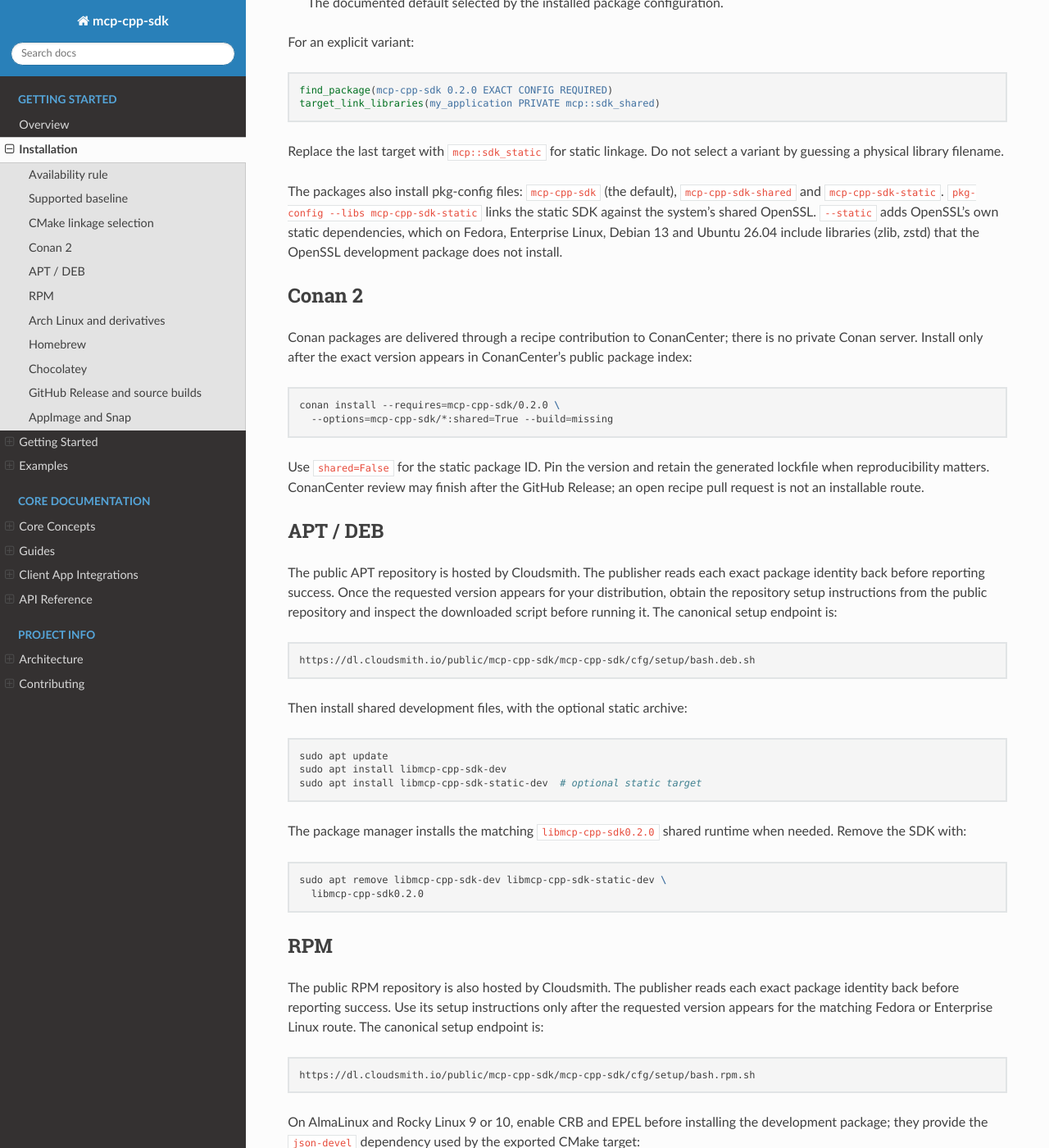
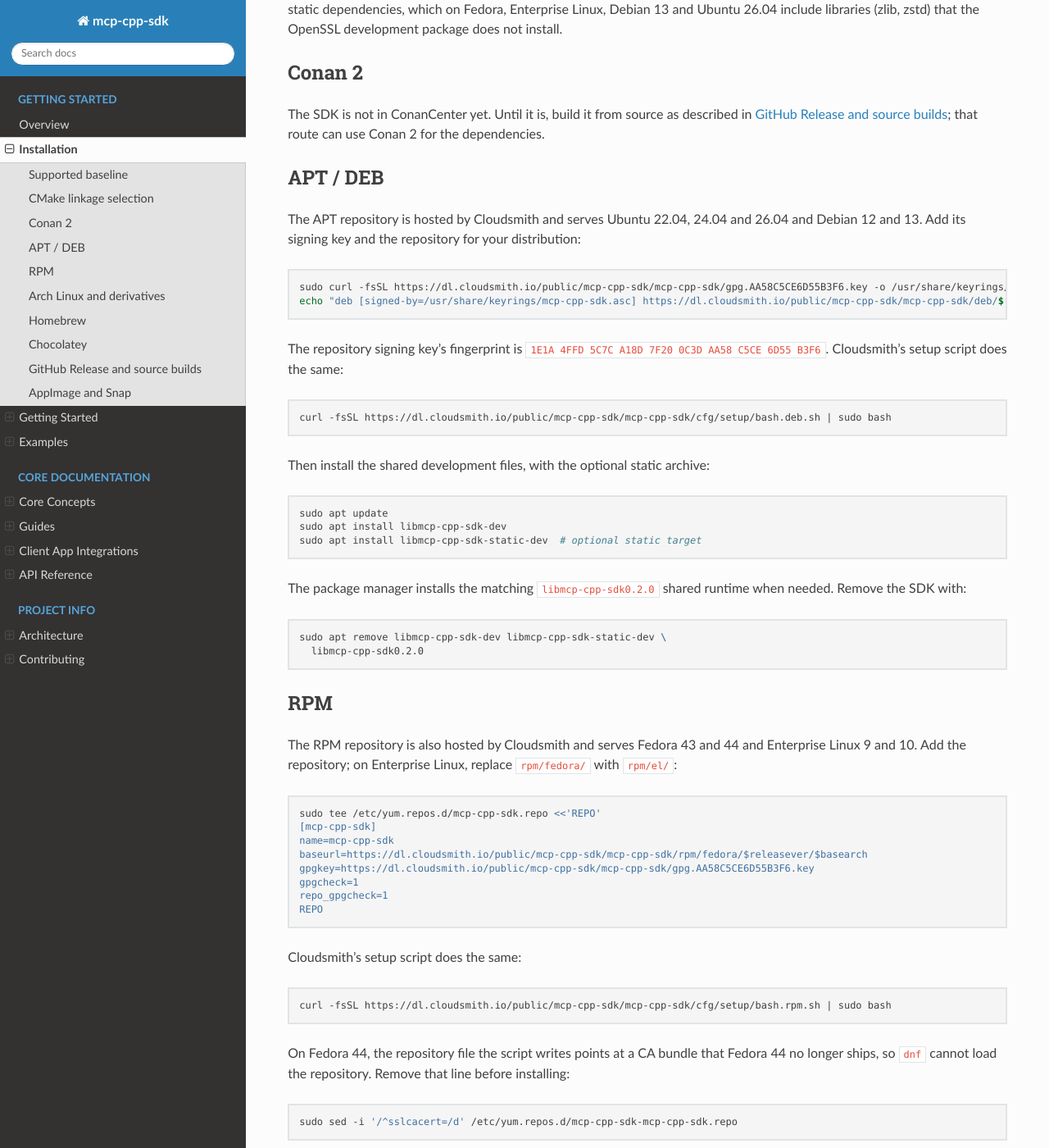
Before and after one commit to yurirocha15/mcp-cpp-sdk, a Sphinx documentation site: the page built from docs/installation.rst, in a window 1280 px wide and 1400 px high, scrolled down 1390 px. Shown: the whole window at 82% size. Built offline with Sphinx 7.4.7 and the Read the Docs theme 3.1.0, drawn with Linux system fonts in a browser that asks for light colours; some of the changed text lies outside the part shown.

Commit message:
docs: give install commands instead of release pipeline notes
Replace the README installation paragraph about publisher read-back and
pending provider reviews with a table of install routes, and point the
FetchContent example at v0.2.0. The SDK enables its own tests, examples
and docs by default even as a subproject, so the example turns them off;
without that, configuring needs GTest.

In the installation guide, drop the availability rule and similar
pipeline wording. The APT and RPM sections now add the Cloudsmith key and
repository directly, keep the setup script as an alternative, and note
the Fedora 44 repository-file fix the script needs. Conan and Chocolatey
are marked as not yet available.

Tested: the APT and RPM steps install 0.2.0 on Ubuntu 22.04/24.04/26.04,
Debian 12/13, Fedora 43/44 and AlmaLinux 9/10 (x86_64); the Homebrew tap
installs and links on Ubuntu 24.04; the FetchContent example builds
against v0.2.0 on Ubuntu 24.04 and answers initialize; sphinx-build -W
passes.

```diff
--- a/docs/installation.rst
+++ b/docs/installation.rst
@@ -1,21 +1,5 @@
 Installation
 ============
-
-Availability rule
------------------
-
-The release pipeline prepares GitHub Release, Conan 2, APT/DEB, RPM, AUR,
-Homebrew, and Chocolatey outputs.  The GitHub, Cloudsmith (APT/RPM), and AUR
-publishers report success only after the exact public object matches the
-release identity.  ConanCenter, Homebrew, and Chocolatey are
-provider-controlled review or moderation routes and remain pending until the
-destination accepts the release.
-
-A package-manager route is installable only after the requested version
-appears at that route's public provider.  Before the first stable release, or
-while a submission is pending, use a reviewed source revision.  Do not infer
-availability from this page, an uploaded file, or an open package-repository
-pull request.
 
 Supported baseline
 ------------------
@@ -87,34 +71,31 @@
 Conan 2
 -------
 
-Conan packages are delivered through a recipe contribution to ConanCenter;
-there is no private Conan server.  Install only after the exact version appears
-in ConanCenter's public package index:
-
-.. code-block:: bash
-
-   conan install --requires=mcp-cpp-sdk/0.2.0 \
-     --options=mcp-cpp-sdk/*:shared=True --build=missing
-
-Use ``shared=False`` for the static package ID.  Pin the version and retain the
-generated lockfile when reproducibility matters.  ConanCenter review may finish
-after the GitHub Release; an open recipe pull request is not an installable
-route.
+The SDK is not in ConanCenter yet.  Until it is, build it from source as
+described in `GitHub Release and source builds`_; that route can use Conan 2
+for the dependencies.
 
 APT / DEB
 ---------
 
-The public APT repository is hosted by Cloudsmith.  The publisher reads each
-exact package identity back before reporting success.  Once
-the requested version appears for your distribution, obtain the repository
-setup instructions from the public repository and inspect the downloaded
-script before running it.  The canonical setup endpoint is:
+The APT repository is hosted by Cloudsmith and serves Ubuntu 22.04, 24.04 and
+26.04 and Debian 12 and 13.  Add its signing key and the repository for your
+distribution:
 
-.. code-block:: text
+.. code-block:: bash
 
-   https://dl.cloudsmith.io/public/mcp-cpp-sdk/mcp-cpp-sdk/cfg/setup/bash.deb.sh
+   sudo curl -fsSL https://dl.cloudsmith.io/public/mcp-cpp-sdk/mcp-cpp-sdk/gpg.AA58C5CE6D55B3F6.key -o /usr/share/keyrings/mcp-cpp-sdk.asc
+   echo "deb [signed-by=/usr/share/keyrings/mcp-cpp-sdk.asc] https://dl.cloudsmith.io/public/mcp-cpp-sdk/mcp-cpp-sdk/deb/$(. /etc/os-release && echo "$ID $VERSION_CODENAME") main" | sudo tee /etc/apt/sources.list.d/mcp-cpp-sdk.list
 
-Then install shared development files, with the optional static archive:
+The repository signing key's fingerprint is
+``1E1A 4FFD 5C7C A18D 7F20 0C3D AA58 C5CE 6D55 B3F6``.  Cloudsmith's setup
+script does the same:
+
+.. code-block:: bash
+
+   curl -fsSL https://dl.cloudsmith.io/public/mcp-cpp-sdk/mcp-cpp-sdk/cfg/setup/bash.deb.sh | sudo bash
+
+Then install the shared development files, with the optional static archive:
 
 .. code-block:: bash
 
@@ -133,14 +114,34 @@
 RPM
 ---
 
-The public RPM repository is also hosted by Cloudsmith.  The publisher reads
-each exact package identity back before reporting success.
-Use its setup instructions only after the requested version appears for the
-matching Fedora or Enterprise Linux route.  The canonical setup endpoint is:
+The RPM repository is also hosted by Cloudsmith and serves Fedora 43 and 44
+and Enterprise Linux 9 and 10.  Add the repository; on Enterprise Linux,
+replace ``rpm/fedora/`` with ``rpm/el/``:
 
-.. code-block:: text
+.. code-block:: bash
 
-   https://dl.cloudsmith.io/public/mcp-cpp-sdk/mcp-cpp-sdk/cfg/setup/bash.rpm.sh
+   sudo tee /etc/yum.repos.d/mcp-cpp-sdk.repo <<'REPO'
+   [mcp-cpp-sdk]
+   name=mcp-cpp-sdk
+   baseurl=https://dl.cloudsmith.io/public/mcp-cpp-sdk/mcp-cpp-sdk/rpm/fedora/$releasever/$basearch
+   gpgkey=https://dl.cloudsmith.io/public/mcp-cpp-sdk/mcp-cpp-sdk/gpg.AA58C5CE6D55B3F6.key
+   gpgcheck=1
+   repo_gpgcheck=1
+   REPO
+
+Cloudsmith's setup script does the same:
+
+.. code-block:: bash
+
+   curl -fsSL https://dl.cloudsmith.io/public/mcp-cpp-sdk/mcp-cpp-sdk/cfg/setup/bash.rpm.sh | sudo bash
+
+On Fedora 44, the repository file the script writes points at a CA bundle that
+Fedora 44 no longer ships, so ``dnf`` cannot load the repository.  Remove that
+line before installing:
+
+.. code-block:: bash
+
+   sudo sed -i '/^sslcacert=/d' /etc/yum.repos.d/mcp-cpp-sdk-mcp-cpp-sdk.repo
 
 On AlmaLinux and Rocky Linux 9 or 10, enable CRB and EPEL before installing
 the development package; they provide the ``json-devel`` dependency used by
@@ -176,9 +177,7 @@
 
 The official AUR release validation baseline is x86_64.  The AUR package base
 is ``mcp-cpp-sdk`` and produces shared and static split
-packages.  The publisher reports success only after reading the exact remote
-package tree back.  After the package base shows the requested
-``pkgver``, inspect the ``PKGBUILD`` and verify the source signature before
+packages.  Inspect the ``PKGBUILD`` and verify the source signature before
 building.  First import the exact public release key that is attached to the
 immutable GitHub Release, inspect its fingerprint, and compare it with
 ``validpgpkeys`` in the ``PKGBUILD``:
@@ -205,9 +204,7 @@
 Homebrew
 --------
 
-Homebrew publication is a provider-controlled handoff.  Install only after the
-requested formula version appears in the destination tap; an open formula pull
-request is not installable:
+Homebrew on macOS and Linux installs the SDK from the project's tap:
 
 .. code-block:: bash
 
@@ -221,9 +218,9 @@
 Chocolatey
 ----------
 
-Install the x64 developer SDK from an elevated shell only after Chocolatey
-moderation completes and the exact version appears in the public Chocolatey
-Community Repository.  A pending submission is not installable:
+The Chocolatey package is not in the Chocolatey Community Repository yet;
+until it is, use the Windows SDK zip from the GitHub Release.  Once it is
+published, install the x64 developer SDK from an elevated shell:
 
 .. code-block:: powershell
 
@@ -252,8 +249,7 @@
 Each stable GitHub Release provides deterministic source archives, detached
 OpenPGP signatures, ``SHA256SUMS`` with its signature, SBOMs, provenance, and a
 signed release manifest.  Verify the checksum signature and source-archive
-signature before building.  The publisher reports success only after reading
-the exact immutable release and assets back.  Do not use GitHub's
+signature before building.  Do not use GitHub's
 automatically generated source archives as release inputs.
 
 For a source checkout with Conan 2 dependencies:
```
Also changed, not shown: README.md (+20 -6 lines), docs/getting-started.rst (+5 -7 lines).
